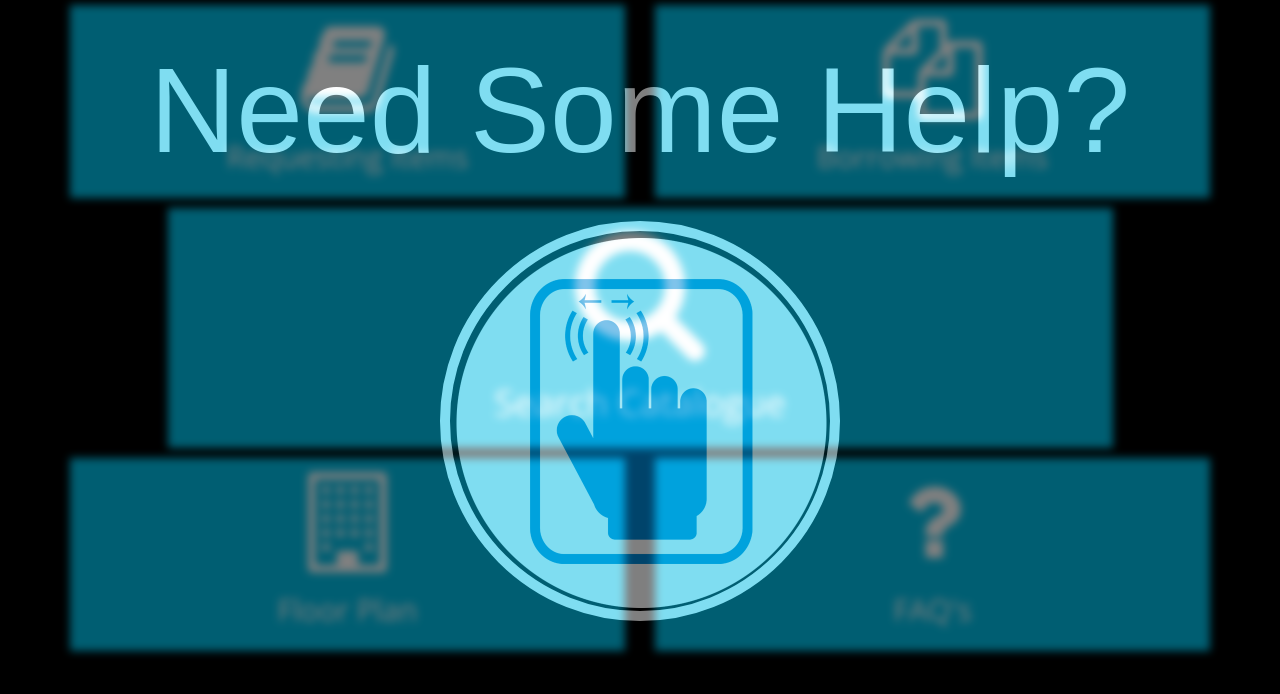
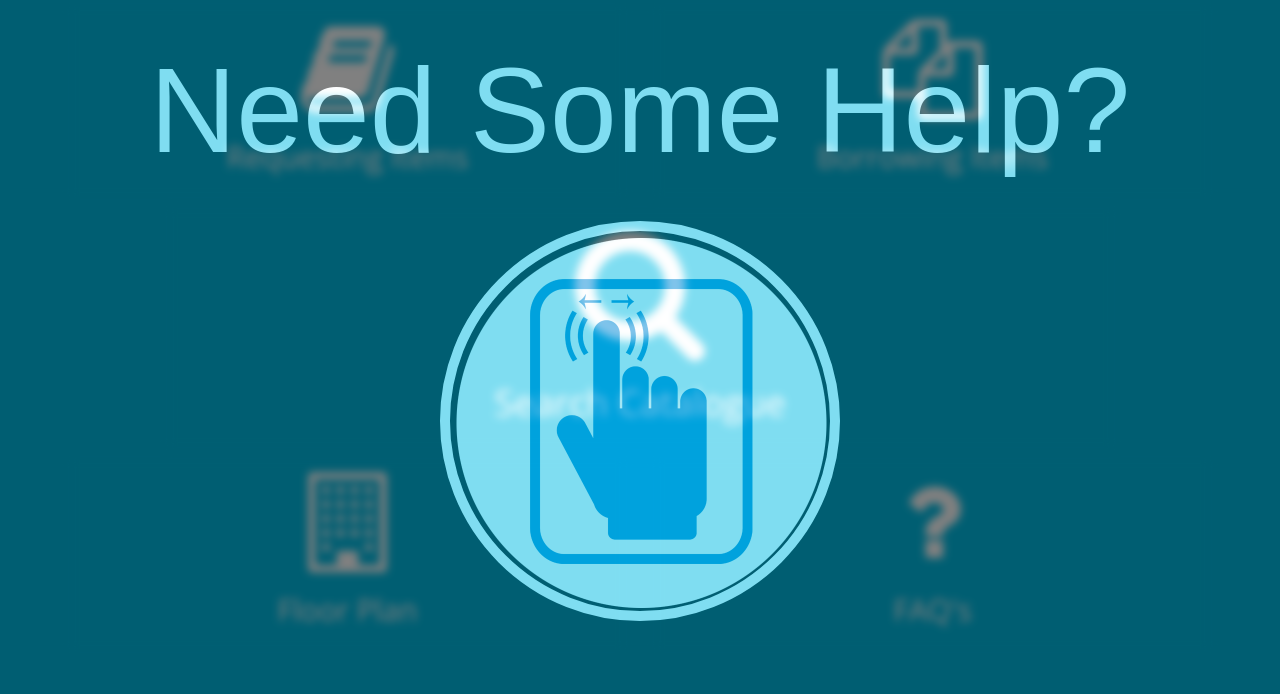
Before and after one commit to qublibjohnny/kiosk-project, a plain HTML site: page index.html in a window 1280 px wide. Drawn offline with nearby package versions, Linux system fonts and the light colour scheme; files whose address does not match are found by name.

Commit message:
Reverted color back to blue

```diff
--- a/css/style.css
+++ b/css/style.css
@@ -9,7 +9,7 @@ body {
     background-position: 50% 50%;
     font-family: 'Open Sans', sans-serif;
     outline: 0;
-    background-color: #000;
+    background-color: #00bce4;
 }
 
 html,body{
```
